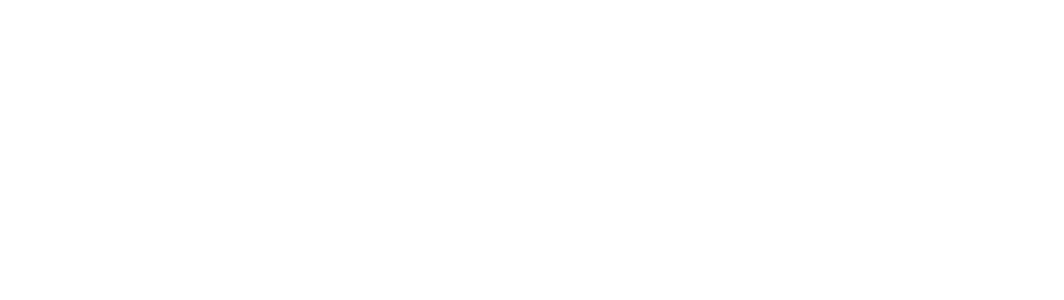
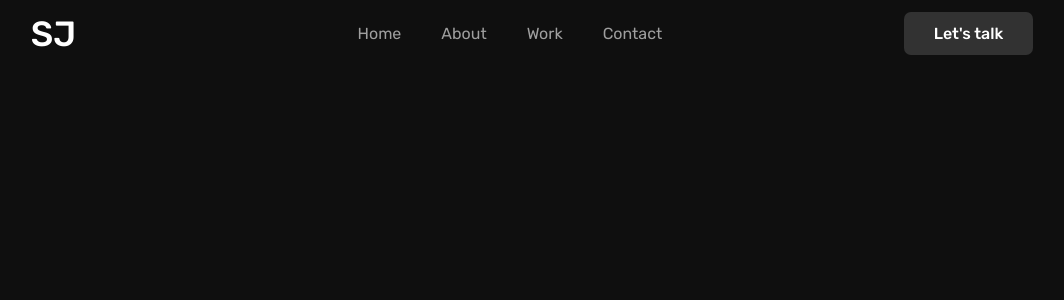
Before and after one commit to Shubham-js/shubhamjain.github.io, a React (Create React App) app: page / in a window 1280 px wide. Shown: the top 300 px of the page, without its empty margins (108-1172 px from the left). Built offline with nearby package versions, Linux system fonts and the light colour scheme.

Commit message:
Added Header HTML and CSS

```diff
--- a/public/index.html
+++ b/public/index.html
@@ -9,6 +9,8 @@
       name="description"
       content="Web site created using create-react-app"
     />
+    <link href="https://fonts.googleapis.com/css2?family=Rubik:wght@300;400;500;700&display=swap" rel="stylesheet" />
+
     <link rel="apple-touch-icon" href="%PUBLIC_URL%/logo192.png" />
     <!--
       manifest.json provides metadata used when your web app is installed on a
--- /dev/null
+++ b/src/Components/Header/index.css
@@ -0,0 +1,42 @@
+.header{
+    display: flex;
+    justify-content: space-around;
+    align-items: center;
+    padding: 0 20px;
+    box-sizing: border-box;
+    width: 100%;
+}
+.navbar ul  {
+    display: flex;
+}
+.navbar ul li {
+    list-style-type: none;
+    margin: 0 20px;
+}
+.box {
+    color: #9f9f9f;
+    transition: color 0.3s;
+}
+.box:hover {
+    color: #fff;
+}
+
+.button {
+   background-color:  #323232;
+    transition: color 0.3s;
+    padding: 12px 30px;
+    border-radius: 7px;
+    color: #fff !important;
+}
+
+.button:hover
+{
+    background-color: #fff;
+    color: #323232 !important;
+}
+.box_grow {
+    transition: 0.5s;
+}
+.box_grow:hover {
+    transform: scale(1.2);
+}
--- a/src/Components/Header/index.tsx
+++ b/src/Components/Header/index.tsx
@@ -1,4 +1,25 @@
-import React from "react";
+import React, { Fragment } from "react";
+import "./index.css";
+import { headerConstants } from "../../Constants/index.js";
 export const Header = () => {
-  return <></>;
+  return (
+    <Fragment>
+      <div className="header">
+        <div className="logo_header box box_grow font25 fontW500 white_color">
+          {headerConstants.LOGO}
+        </div>
+        <div className="navbar">
+          <ul>
+            <li className="box font16">{headerConstants.HOME}</li>
+            <li className="box font16">{headerConstants.ABOUT}</li>
+            <li className="box font16">{headerConstants.WORK}</li>
+            <li className="box font16">{headerConstants.CONTACT}</li>
+          </ul>
+        </div>
+        <div className="logo_header box button font16 fontW500">
+          {headerConstants.LETS_TALK}
+        </div>
+      </div>
+    </Fragment>
+  );
 };
--- /dev/null
+++ b/src/Constants/index.js
@@ -0,0 +1,8 @@
+export const headerConstants = {
+  HOME: "Home",
+  ABOUT: "About",
+  WORK: "Work",
+  CONTACT: "Contact",
+  LETS_TALK: "Let's talk",
+  LOGO: "SJ",
+};
--- /dev/null
+++ b/src/index.css
@@ -0,0 +1,25 @@
+body {
+    font-family: 'Rubik', sans-serif;
+    background: #0F0F0F;
+}
+
+.grey_color {
+    color: #9f9f9f;
+}
+.white_color {
+    color: #fff;
+}
+
+.font16{
+    font-size: 16px;
+}
+.font25 {
+    font-size:35px;
+}
+
+.fontW500{
+    font-weight: 500;
+}
+.fontW700{
+font-weight: 700;
+}
--- a/src/index.js
+++ b/src/index.js
@@ -1,7 +1,7 @@
 import React from 'react';
 import ReactDOM from 'react-dom/client';
 import App from './App';
-
+import './index.css';
 const root = ReactDOM.createRoot(document.getElementById('root'));
 root.render(
   <React.StrictMode>
```
